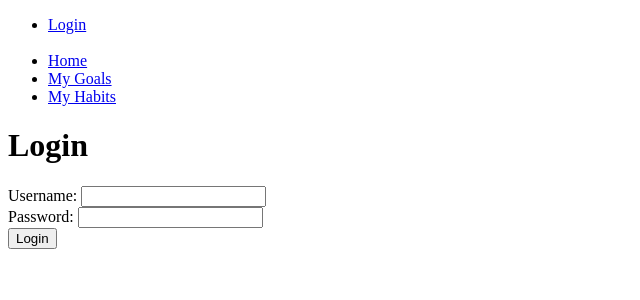
After one commit to Oleksiy-Liubchenko/habits-and-goals-service, a Django app: page /login/ in a window 1280 px wide. The commit adds this page. Shown: the top 300 px of the page, without its empty margins (0-640 px from the left). Run offline with Django 4.2, Linux system fonts and the light colour scheme.

Commit message:
Add authentication
add login.html and logout.html & replace them to registration dir & change properly urls.py for authentication

```diff
--- a/habits_and_goals_service/urls.py
+++ b/habits_and_goals_service/urls.py
@@ -15,8 +15,12 @@ Including another URLconf
 """
 from django.contrib import admin
 from django.urls import path, include
+from django.contrib.auth.views import LoginView, LogoutView
 
 urlpatterns = [
     path('admin/', admin.site.urls),
-    path('', include("tracker.urls"))
+    path('', include("tracker.urls")),
+    path('login/', LoginView.as_view(template_name='registration/login.html'), name='login'),
+    path('logout/', LogoutView.as_view(), name='logout'),
+    path("accounts/", include("django.contrib.auth.urls"))
 ]
--- a/templates/includes/sidebar.html
+++ b/templates/includes/sidebar.html
@@ -1,10 +1,10 @@
 <ul class="sidebar-nav list-group">
-{#  {% if user.is_authenticated %}#}
-{#    <li class="list-group-item">User: <a href="{{ user.get_absolute_url }}">{{ user.get_username }}</a></li>#}
-{#    <li class="list-group-item"><a href="{% url 'logout'%}?next={{request.path}}">Logout</a></li>#}
-{#  {% else %}#}
-{#    <li class="list-group-item"><a href="{% url 'login'%}?next={{request.path}}">Login</a></li>#}
-{#  {% endif %}#}
+  {% if user.is_authenticated %}
+    <li class="list-group-item">User: <a href="{{ user.get_absolute_url }}">{{ user.get_username }}</a></li>
+    <li class="list-group-item"><a href="{% url 'logout'%}?next={{request.path}}">Logout</a></li>
+  {% else %}
+    <li class="list-group-item"><a href="{% url 'login'%}?next={{request.path}}">Login</a></li>
+  {% endif %}
 
   <br>
 
--- /dev/null
+++ b/templates/registration/login.html
@@ -0,0 +1,27 @@
+{% extends "base.html" %}
+
+{% block content %}
+
+{% if form.errors %}
+  <p>Your username and password didn't match. Please try again.</p>
+{% endif %}
+
+<h1>Login</h1>
+
+{% if next %}
+  <p>Please login to see this page.</p>
+{% endif %}
+
+
+<form method="post" action="{% url 'login' %}">
+  {% csrf_token %}
+  <label for="username">Username:</label>
+    <input type="text" name="username" id="username"><br>
+  <label for="password">Password:</label>
+    <input type="password" name="password" id="password"><br>
+  <button type="submit">Login</button>
+    <input type="hidden" name="next" value="{{ next }}"/>
+</form>
+
+
+{% endblock %}
```
Also changed, not shown: templates/includes/login.html (deleted, +0 -22 lines), templates/includes/logout.html (deleted, +0 -9 lines), templates/registration/logout.html (added, +7 -0 lines).
